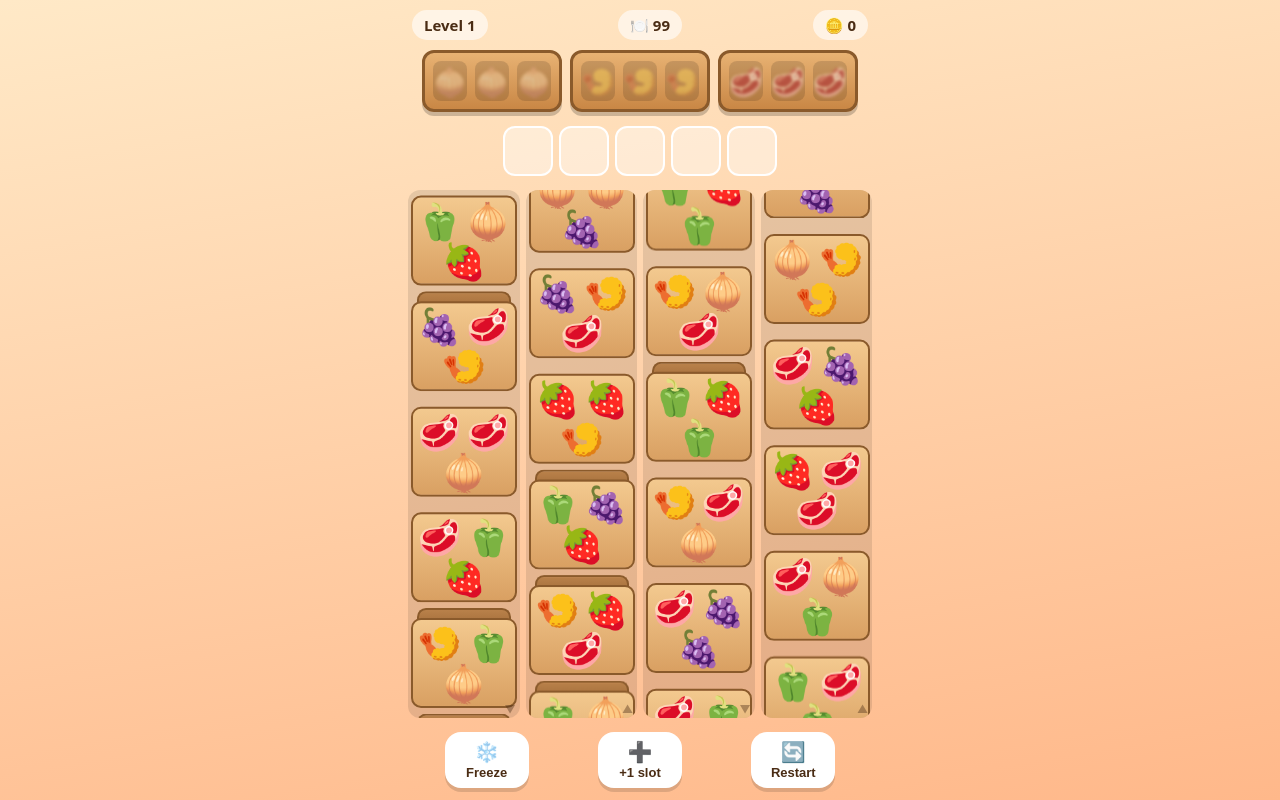
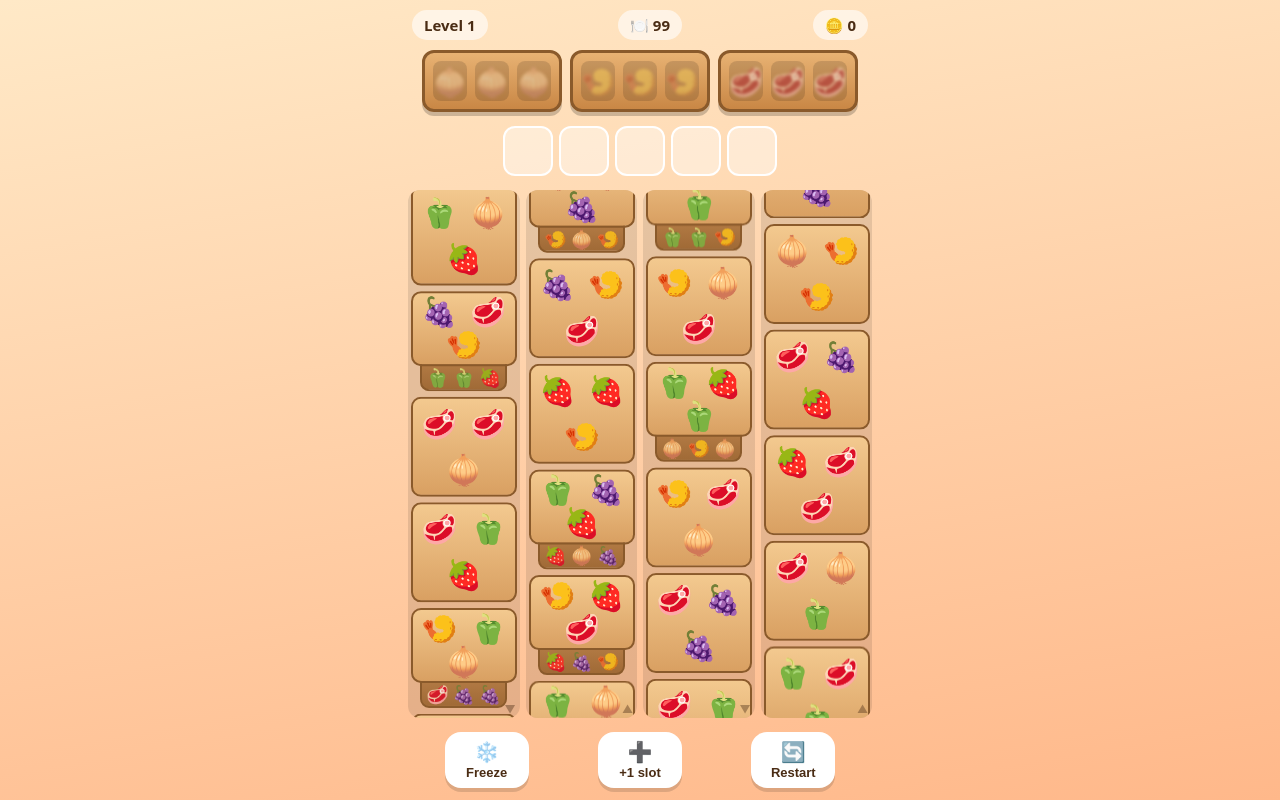
Before and after one commit to R4W47/Toy-Short, a plain HTML site: page index.html in a window 1280 px wide. Drawn offline with Linux system fonts and the light colour scheme.

Commit message:
Add files via upload

```diff
--- a/index.html
+++ b/index.html
@@ -32,11 +32,13 @@
   .col{flex:1;position:relative;overflow:hidden;border-radius:12px;background:#0000001a}
   .col::after{content:attr(data-arrow);position:absolute;bottom:2px;right:4px;font-size:11px;opacity:.4}
   .crate{position:absolute;left:3px;right:3px;will-change:transform}
-  .crate .back{position:absolute;top:0;left:6px;right:6px;height:24px;border-radius:9px 9px 0 0;background:linear-gradient(#b9814a,#9a6634);border:2px solid var(--wood2);border-bottom:none}
-  .crate .back b{position:absolute;right:4px;top:0;font-size:11px;color:#fff;font-weight:900}
-  .crate .front{position:absolute;top:10px;left:0;right:0;bottom:0;border-radius:10px;background:linear-gradient(#f3c98f,#d9a062);border:2px solid var(--wood2);display:grid;grid-template-columns:1fr 1fr;grid-template-rows:1fr 1fr;padding:2px}
+  .crate .back{position:absolute;top:45%;left:9%;right:9%;bottom:0;border-radius:9px;background:linear-gradient(#c48a52,#a06a36);border:2px solid var(--wood2);display:flex;align-items:flex-end;justify-content:space-around;padding:0 2px 1px;pointer-events:none}
+  .crate .back span{font-size:var(--pb,16px);line-height:1.15;opacity:.85}
+  .crate .back b{position:absolute;right:3px;top:1px;font-size:10px;color:#fff;font-weight:900}
+  .crate .front{position:absolute;top:0;left:0;right:0;bottom:var(--fb,0px);border-radius:10px;background:linear-gradient(#f3c98f,#d9a062);border:2px solid var(--wood2);display:grid;grid-template-columns:1fr 1fr;grid-template-rows:1fr 1fr;padding:2px}
+  .crate:not(.stacked) .front{bottom:0}
   .crate .front.rise{animation:rise .35s ease-out}
-  @keyframes rise{0%{transform:translateY(-10px) scale(.9);filter:brightness(.7)}100%{transform:none;filter:none}}
+  @keyframes rise{0%{transform:translateY(25%) scale(.8);filter:brightness(.7)}100%{transform:none;filter:none}}
   .crate .prod:nth-child(3){grid-column:1 / span 2}
   .crate.emptyc .front{opacity:.45}
   .prod{min-width:0;min-height:0;display:flex;align-items:center;justify-content:center;font-size:var(--pf,22px);line-height:1;overflow:visible;cursor:pointer}
@@ -157,7 +159,8 @@ function fillCrate(c,i,el,rise){
   el=el||$(`c${c}_${i}`);if(!el)return;
   const L=cols[c][i], front=L[0]||[null,null,null];
   el.innerHTML='';
-  if(L.length>1){const bk=document.createElement('div');bk.className='back';bk.innerHTML=L.length>2?`<b>×${L.length-1}</b>`:'';el.appendChild(bk)}
+  if(L.length>1){const bk=document.createElement('div');bk.className='back';bk.innerHTML=L[1].map(t=>`<span>${t||''}</span>`).join('')+(L.length>2?`<b>+${L.length-2}</b>`:'');el.appendChild(bk)}
+  el.classList.toggle('stacked',L.length>1);
   const f=document.createElement('div');f.className='front'+(rise?' rise':'');
   front.forEach((t,k)=>{const p=document.createElement('div');p.className='prod'+(t?'':' gone');p.textContent=t||'';p.id=`p${c}_${i}_${k}`;
     p.addEventListener('pointerdown',e=>{e.preventDefault();tapProd(c,i,k)});f.appendChild(p)});
@@ -175,7 +178,10 @@ function layout(){
   const h=$('board').querySelector('.col')?.clientHeight||400;
   crateH=h/VISIBLE;
   const w=$('board').querySelector('.col')?.clientWidth||80;
-  document.documentElement.style.setProperty('--pf',Math.min(40,(w-14)/2.3,(crateH-24)/2.3)+'px');
+  const fb=Math.round(crateH*0.24);
+  document.documentElement.style.setProperty('--fb',fb+'px');
+  document.documentElement.style.setProperty('--pf',Math.min(38,(w-14)/2.3,(crateH-fb-14)/2.3)+'px');
+  document.documentElement.style.setProperty('--pb',Math.min(18,(w*0.8)/3.6,fb-6)+'px');
   document.querySelectorAll('.crate').forEach(el=>{el.style.height=(crateH-6)+'px'});
   positionCrates();
 }
```
